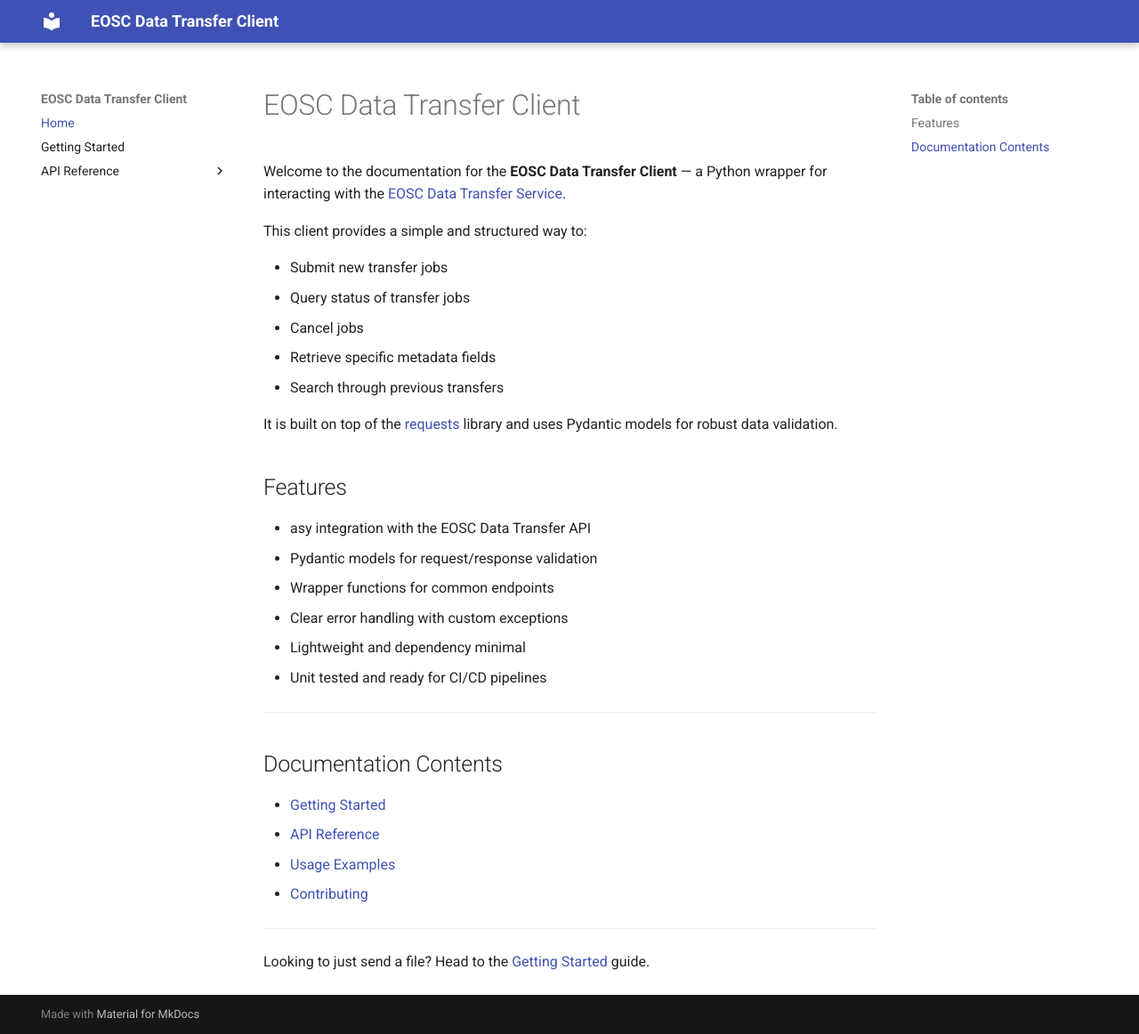
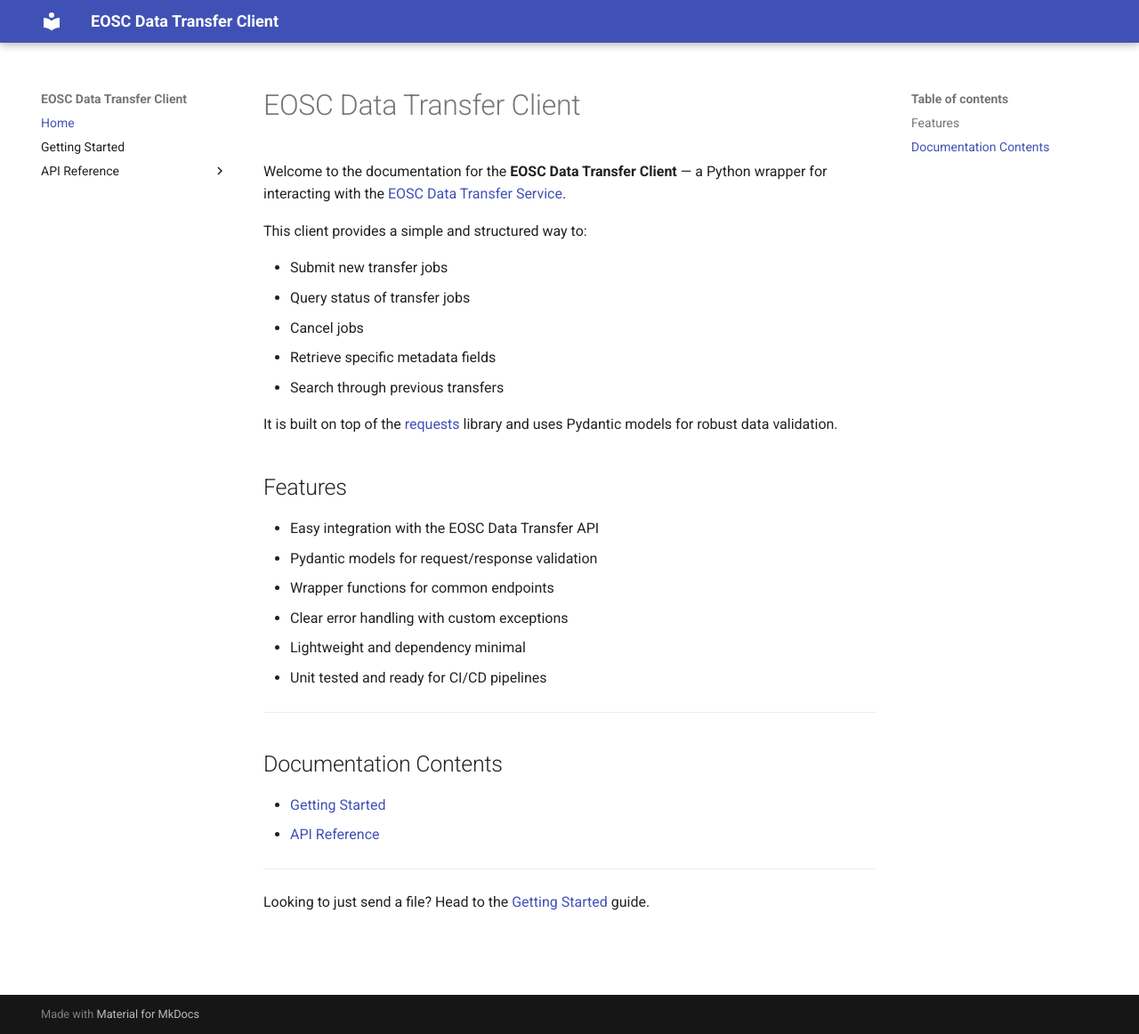
Before and after one commit to john-shepherdson/eosc-data-transfer-client, an MkDocs documentation site: the page built from docs/index.md, in a window 1280 px wide and 1162 px high. Shown: the whole window at 89% size. Built offline with MkDocs 1.6.1 and Material for MkDocs 9.7.7, drawn with Linux system fonts in a browser that asks for light colours.

Commit message:
Docs: Fix home page

```diff
--- a/docs/index.md
+++ b/docs/index.md
@@ -14,7 +14,7 @@
 
 ## Features
 
-- asy integration with the EOSC Data Transfer API
+- Easy integration with the EOSC Data Transfer API
 - Pydantic models for request/response validation
 - Wrapper functions for common endpoints
 - Clear error handling with custom exceptions
@@ -27,8 +27,6 @@
 
 - [Getting Started](getting-started.md)
 - [API Reference](reference/)
-- [Usage Examples](usage.md)
-- [Contributing](contributing.md)
 
 ---
 
```
